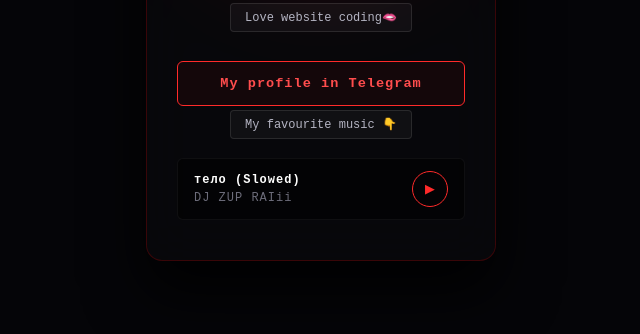
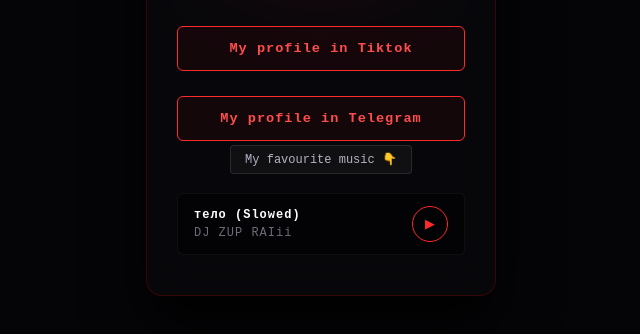
Before and after one commit to scalvor/Scalvor, a plain HTML site: page index.html in a window 1280 px wide. Shown: the part 422-756 px from the top of the page, without its empty margins (319-959 px from the left). Drawn offline with Linux system fonts and the light colour scheme.

Commit message:
Update index.html

```diff
--- a/index.html
+++ b/index.html
@@ -211,8 +211,11 @@
             <span class="badge-info">
  love Japan🎌</span>
             <span class="badge-info">Love website coding🫦</span>
+
         </div>
-
+        <a href="https://www.tiktok.com/@.....2456coffee?_r=1&_t=ZS-98Bdrf3g7hF" target="_blank" class="social-link">
+            My profile in Tiktok
+        </a>
         <a href="https://t.me/Scalvor" target="_blank" class="social-link">
             My profile in Telegram
         </a>
```
